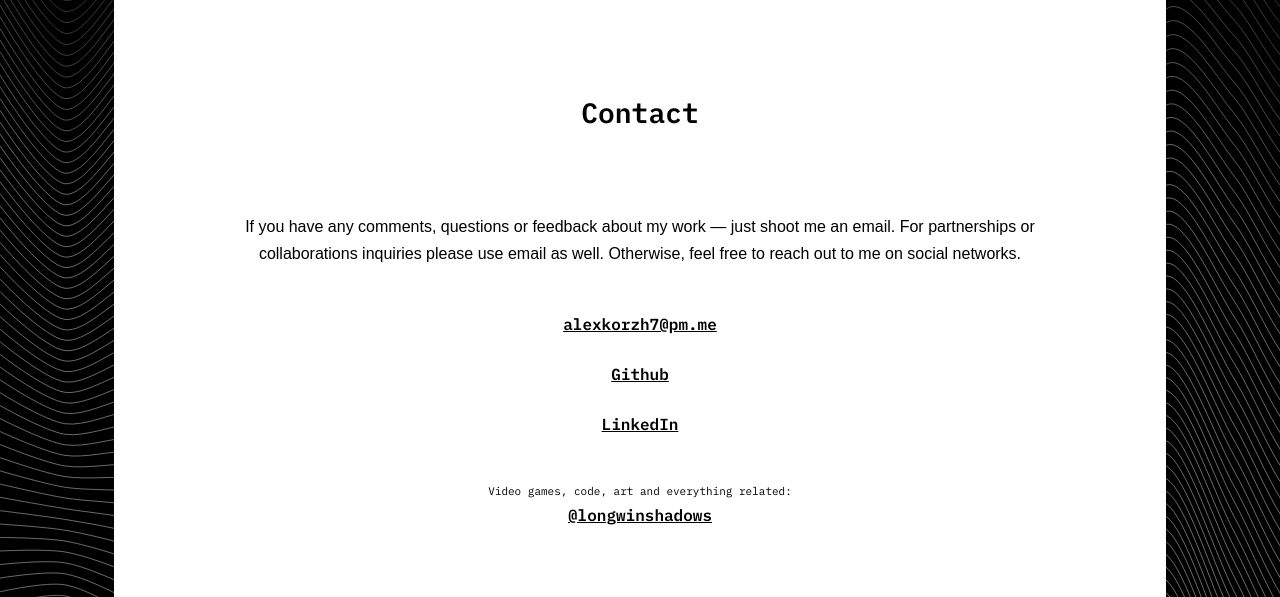
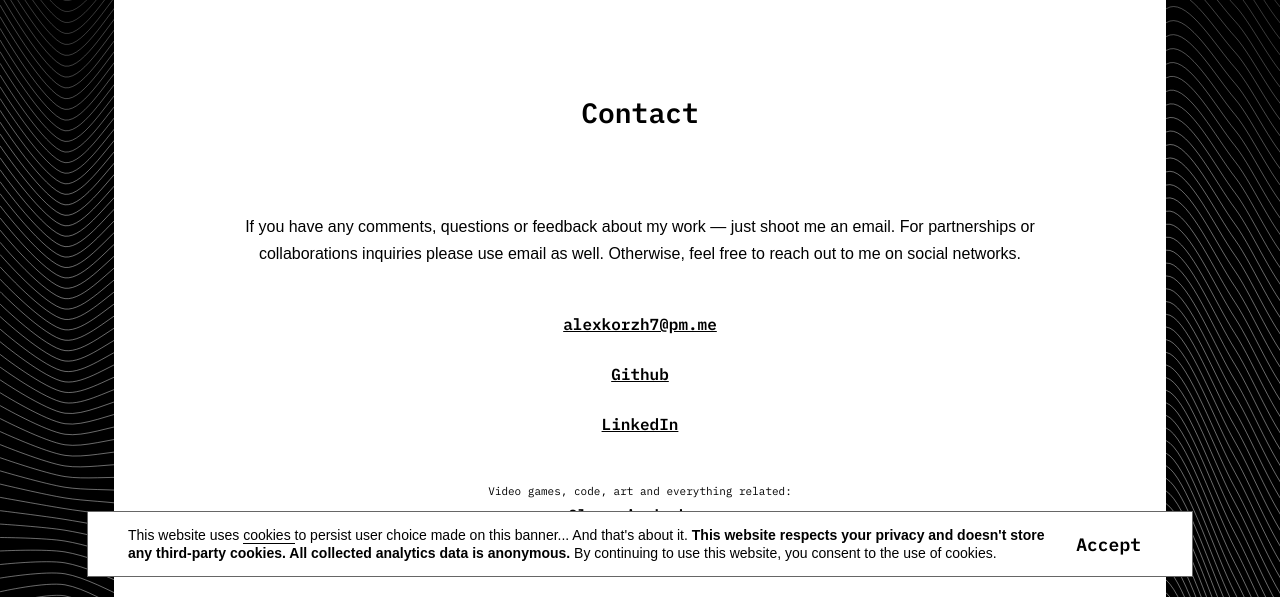
Before and after one commit to AlexKLWS/lws-blog-astro, an Astro site: page /contact in a window 1280 px wide. Shown: the part 203-800 px from the top of the page. Built offline with nearby package versions, Linux system fonts and the light colour scheme; Astro itself is replaced by a stand-in of ours.

Commit message:
Add privacy banner

```diff
--- a/src/components/Header.astro
+++ b/src/components/Header.astro
@@ -140,6 +140,7 @@ const { tag } = Astro.props
     -moz-border-radius: 50%;
     visibility: hidden;
     display: none;
+
     @media (min-width: $breakpoint-lg) {
       display: block;
       visibility: visible;
--- /dev/null
+++ b/src/components/PrivacyBanner.astro
@@ -0,0 +1,111 @@
+<div class={'privacy-banner-container'}>
+  <div class={'privacy-banner'}>
+    <p class={'privacy-banner-text'}>
+      This website uses{' '}
+      <a href='https://en.wikipedia.org/wiki/HTTP_cookie' class={'app-external-link'}> cookies </a>{' '}
+      to persist user choice made on this banner... And that&apos;s about it.{' '}
+      <b>
+        This website respects your privacy and doesn&apos;t store any third-party cookies. All collected analytics data
+        is anonymous.
+      </b>{' '}
+      By continuing to use this website, you consent to the use of cookies.
+    </p>
+    <div class={'privacy-banner-button-container'}>
+      <input class='app-button' type={'submit'} value='Accept' privacy-banner-accept-button />
+    </div>
+  </div>
+</div>
+
+<script>
+  const BANNER_CONSENT_COOKIE_KEY = 'cookie_use_accepted'
+
+  function setCookie(name: string, value: string, expirationTimeInMiliseconds: number) {
+    var date = new Date()
+    date.setTime(expirationTimeInMiliseconds)
+    const expires = '; expires=' + date.toUTCString()
+    document.cookie = name + '=' + value + expires + '; path=/'
+  }
+
+  function getCookie(cookieName: string) {
+    var name = cookieName + '='
+    var decodedCookie = decodeURIComponent(document.cookie)
+    var ca = decodedCookie.split(';')
+    for (var i = 0; i < ca.length; i++) {
+      var c = ca[i]
+      while (c.charAt(0) === ' ') {
+        c = c.substring(1)
+      }
+      if (c.indexOf(name) === 0) {
+        return c.substring(name.length, c.length)
+      }
+    }
+    return ''
+  }
+
+  const cookieUseAccepted = getCookie(BANNER_CONSENT_COOKIE_KEY)
+
+  if (!cookieUseAccepted) {
+    document.querySelector('.privacy-banner-container')?.classList.toggle('visible')
+    const button = document.querySelector('[privacy-banner-accept-button]')
+
+    button?.addEventListener('click', () => {
+      const date = new Date()
+      const expiryDate = new Date(date.setMonth(date.getMonth() + 3))
+      setCookie(BANNER_CONSENT_COOKIE_KEY, 'true', expiryDate.valueOf())
+      document.querySelector('.privacy-banner-container')?.classList.toggle('visible')
+    })
+  }
+</script>
+
+<style lang='scss'>
+  @import '../styles/config';
+  @import '../styles/shared-mixins';
+
+  .privacy-banner-container {
+    position: absolute;
+    top: 0;
+    bottom: 0;
+    left: 0;
+    right: 0;
+    pointer-events: none;
+    display: none;
+    align-items: flex-end;
+    justify-content: center;
+  }
+
+  .privacy-banner {
+    position: fixed;
+    background-color: $white-color;
+    border: $thin-black-color 1px solid;
+    pointer-events: all;
+    padding: 0px 1.25rem;
+    align-items: center;
+
+    @media (min-width: $breakpoint-lg) {
+      width: 80%;
+      padding: 0px 2.5rem;
+      margin-bottom: 1.25rem;
+      max-height: 10rem;
+      display: flex;
+    }
+  }
+
+  .privacy-banner-text {
+    @include normal;
+    font-weight: 300;
+    font-size: 14px;
+    line-height: 18px;
+  }
+
+  .visible {
+    display: flex;
+  }
+
+  .privacy-banner-button-container {
+    padding-bottom: 1rem;
+    @media (min-width: $breakpoint-lg) {
+      padding-left: 1rem;
+      padding-bottom: 0px;
+    }
+  }
+</style>
--- a/src/layouts/Layout.astro
+++ b/src/layouts/Layout.astro
@@ -7,6 +7,7 @@ import '@fontsource-variable/mulish'
 
 import Header from '../components/Header.astro'
 import Footer from '../components/Footer.astro'
+import PrivacyBanner from '../components/PrivacyBanner.astro'
 import GenerativeBackground from '../components/GenerativeBackground.astro'
 
 import { DEFAULT_TITLE, DEFAULT_DESCRIPTION, OPEN_GRAPH_IMAGE } from '../consts/metaDefaults'
@@ -60,6 +61,7 @@ const fullUrl = import.meta.env.SITE + Astro.url.pathname
         <Footer />
       </div>
     </div>
+    <PrivacyBanner />
   </body>
 </html>
 
```
